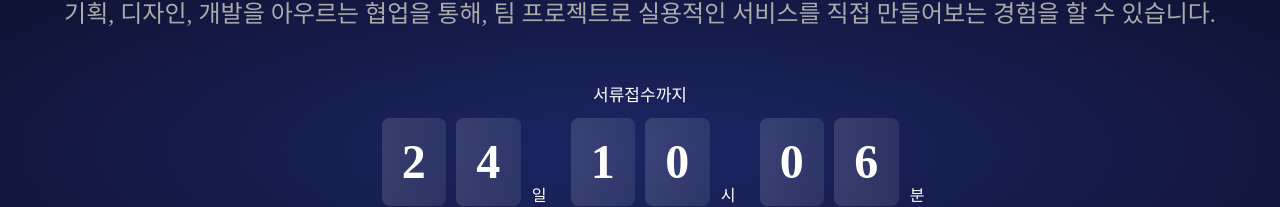
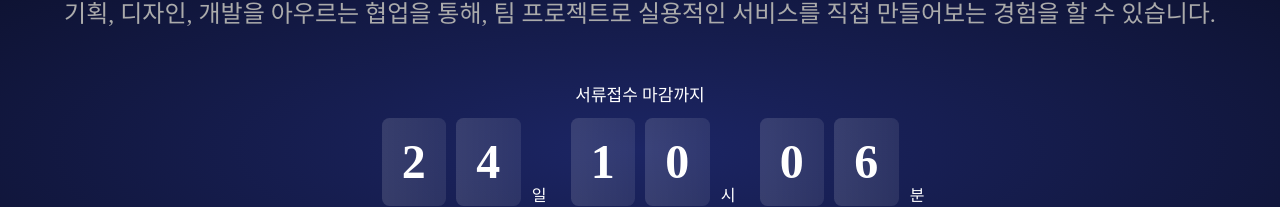
Before and after one commit to gugitgugit/yu-likelion-13th-homepage, a React (Create React App) app: page / in a window 1280 px wide. Shown: the part 463-670 px from the top of the page. Built offline with nearby package versions, Linux system fonts and the light colour scheme; a web font is replaced by a local one.

Commit message:
fix: 오타 수정

```diff
--- a/src/sections/Apply.js
+++ b/src/sections/Apply.js
@@ -57,7 +57,7 @@ const Apply = () => {
           </Description>
         </ContentWrapper>
         <TimerWrapper>
-          <TimerTitle>서류접수까지</TimerTitle>
+          <TimerTitle>서류접수 마감까지</TimerTitle>
           <TimerContainer>
             <TimeBox>
               <Number>{timeLeft.days[0]}</Number>
```
